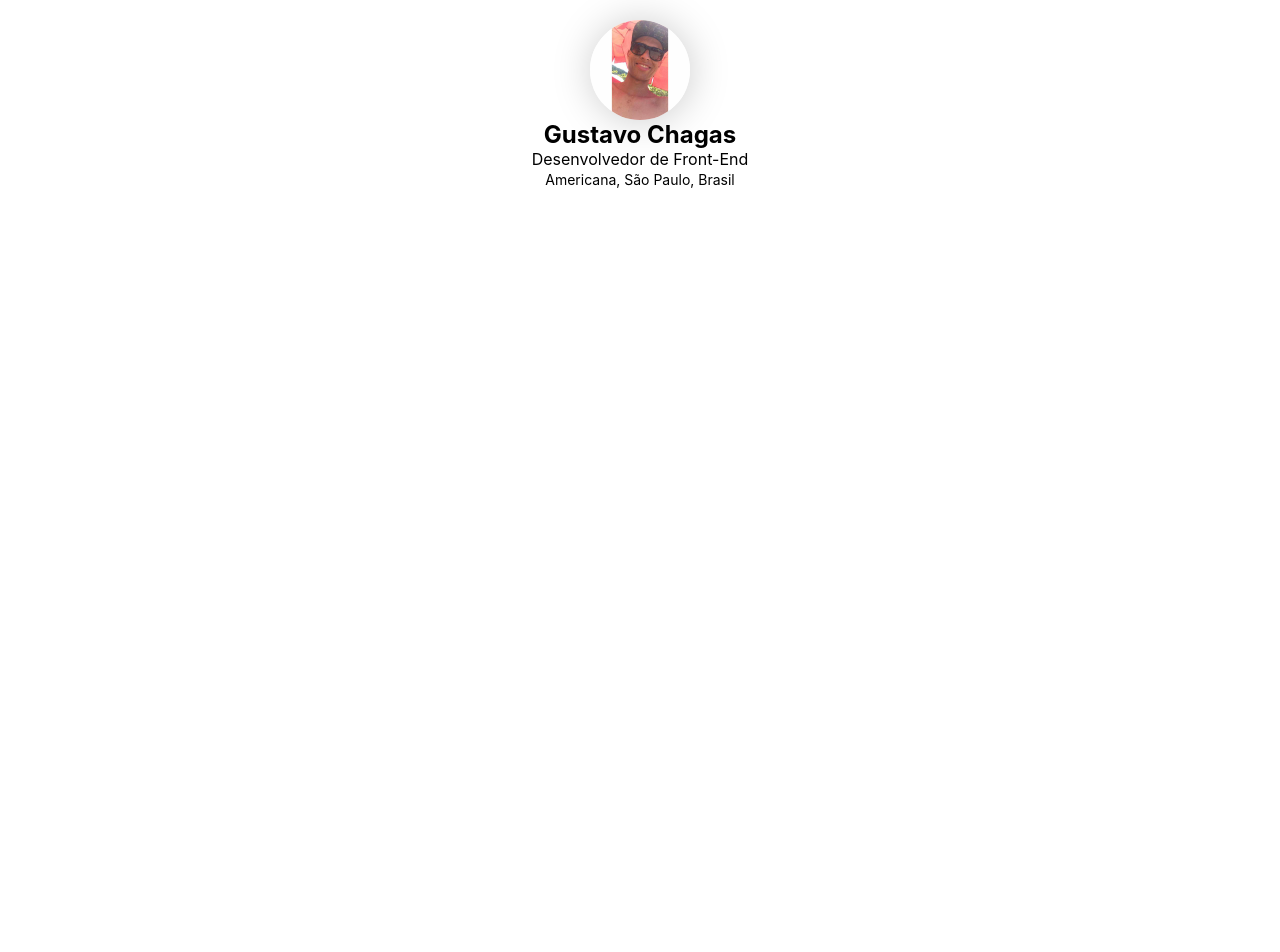
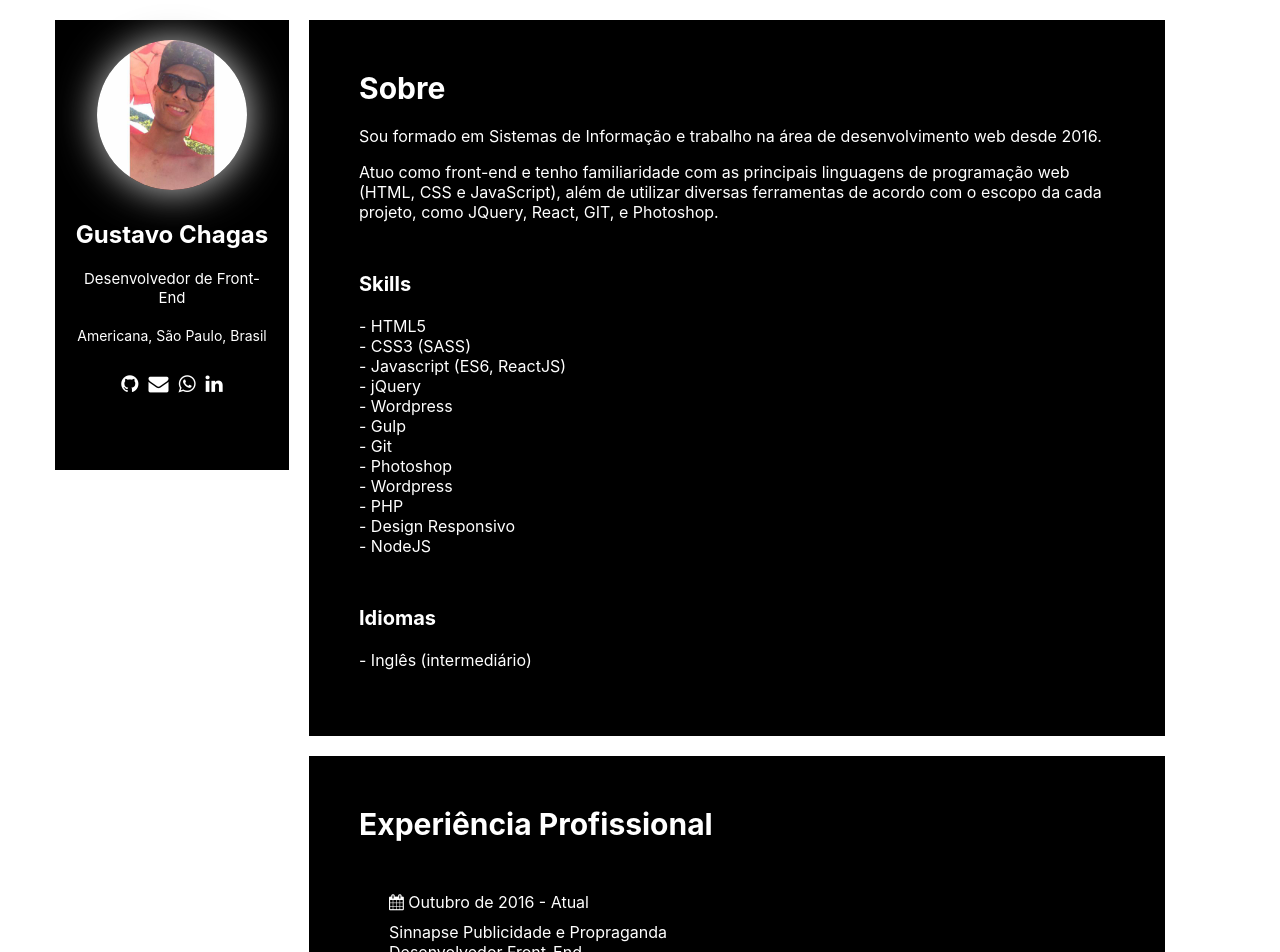
Before and after one commit to Gustavochagas/portfolio, a React (Create React App) app: page / in a window 1280 px wide. Shown: the top 952 px of the page. Before the commit the page ends 800 px from the top, so only its background shows below. Built offline with nearby package versions, Linux system fonts and the light colour scheme; the HTML template or start-up script is replaced by a standard one.

Commit message:
Add some infos

```diff
--- a/package.json
+++ b/package.json
@@ -5,6 +5,7 @@
   "homepage": "https://gustavochagas.github.io/portfolio",
   "dependencies": {
     "gh-pages": "^2.0.1",
+    "font-awesome": "^4.7.0",
     "react": "^16.7.0",
     "react-dom": "^16.7.0",
     "react-scripts": "2.1.3",
--- a/src/App.js
+++ b/src/App.js
@@ -1,12 +1,18 @@
 import React, { Fragment, Component } from 'react';
 
 import LeftPart from './components/home/leftPart';
+import MiddlePart from './components/home/middlePart';
 
 class App extends Component {
   render() {
     return (
       <Fragment>
-        <LeftPart />
+        <div className="container">
+          <div className="person">
+            <LeftPart />
+            <MiddlePart />
+          </div>
+        </div>
       </Fragment>
     );
   }
--- a/src/components/home/leftPart.js
+++ b/src/components/home/leftPart.js
@@ -3,6 +3,8 @@ import React, { Fragment, Component } from 'react';
 import LeftPartStyles from './style';
 
 import profilePicture from '../../assets/images/profile.jpg';
+
+import 'font-awesome/css/font-awesome.css';
 
 class LeftPart extends Component {
   render() {
@@ -17,6 +19,18 @@ class LeftPart extends Component {
                 <h2>Gustavo Chagas</h2>
                 <p>Desenvolvedor de Front-End</p>
                 <span>Americana, São Paulo, Brasil</span>
+                <a href="https://github.com/Gustavochagas" target="_blank"  rel="noopener noreferrer" className="leftpart__links">
+                  <i className="fa fa-github"></i>
+                </a>
+                <a href="mailto:gustavochagasb@gmail.com" target="_blank"  rel="noopener noreferrer" className="leftpart__links">
+                  <i className="fa fa-envelope"></i>
+                </a>
+                <a href="https://web.whatsapp.com/send?phone=5519982537760&amp" target="_blank"  rel="noopener noreferrer" className="leftpart__links">
+                  <i className="fa fa-whatsapp"></i>
+                </a>
+                <a href="https://www.linkedin.com/in/gustavo-chagas-578706107/" target="_blank"  rel="noopener noreferrer" className="leftpart__links">
+                  <i className="fa fa-linkedin"></i>
+                </a>
             </div>
         </div>
       </Fragment>
--- /dev/null
+++ b/src/components/home/middlePart.js
@@ -0,0 +1,25 @@
+import React, { Fragment, Component } from 'react';
+
+import 'font-awesome/css/font-awesome.css';
+
+import About from './middlepart/about';
+import Professional from './middlepart/professional';
+import Scholl from './middlepart/scholl';
+import Portfolio from './middlepart/portfolio';
+
+class MiddlePart extends Component {
+  render() {
+    return (
+      <Fragment>
+          <div className="middlepart">
+            <About />
+            <Professional />
+            <Scholl />
+            <Portfolio />
+          </div>
+      </Fragment>
+    );
+  }
+}
+
+export default MiddlePart;
--- /dev/null
+++ b/src/components/home/middlepart/about.js
@@ -0,0 +1,40 @@
+import React, { Fragment, Component } from 'react';
+
+class About extends Component {
+  render() {
+    return (
+      <Fragment>
+        <div className="item">
+          <div>
+            <h2>Sobre</h2>
+            <p>Sou formado em Sistemas de Informação e trabalho na área de desenvolvimento web desde 2016.</p>
+            <p>Atuo como front-end e tenho familiaridade com as principais linguagens de programação web (HTML, CSS e JavaScript), além de utilizar diversas ferramentas de acordo com o escopo da cada projeto, como JQuery, React, GIT, e Photoshop.</p>
+
+            <h2 className="mini">Skills</h2>
+            <ul>
+              <li>- HTML5</li>
+              <li>- CSS3 (SASS)</li>
+              <li>- Javascript (ES6, ReactJS)</li>
+              <li>- jQuery</li>
+              <li>- Wordpress</li>
+              <li>- Gulp</li>
+              <li>- Git</li>
+              <li>- Photoshop</li>
+              <li>- Wordpress</li>
+              <li>- PHP</li>
+              <li>- Design Responsivo</li>
+              <li>- NodeJS</li>
+            </ul>
+
+            <h2 className="mini">Idiomas</h2>
+            <ul>
+              <li>- Inglês (intermediário)</li>
+            </ul>
+          </div>
+        </div>
+      </Fragment>
+    );
+  }
+}
+
+export default About;
--- /dev/null
+++ b/src/components/home/middlepart/portfolio.js
@@ -0,0 +1,18 @@
+import React, { Fragment, Component } from 'react';
+
+class Portfolio extends Component {
+  render() {
+    return (
+      <Fragment>
+        <div className="item">
+          <div>
+            <h2>Portfólio</h2>
+            <p>Em breve...</p>
+          </div>
+        </div>
+      </Fragment>
+    );
+  }
+}
+
+export default Portfolio;
--- /dev/null
+++ b/src/components/home/middlepart/professional.js
@@ -0,0 +1,45 @@
+import React, { Fragment, Component } from 'react';
+
+import 'font-awesome/css/font-awesome.css';
+
+
+class Professional extends Component {
+  render() {
+    return (
+      <Fragment>
+        <div className="item">
+          <div>
+            <h2>Experiência Profissional</h2>
+            <div className="works">
+              <span className="date"><i className="fa fa-calendar"></i> Outubro de 2016 - Atual</span>
+              <span className="company">Sinnapse Publicidade e Propraganda</span>
+              <span className="position">Desenvolvedor Front-End</span>
+              <ul>
+                <li>- HTML5</li>
+                <li>- CSS3 (SASS)</li>
+                <li>- Javascript (ES6, ReactJS)</li>
+                <li>- jQuery</li>
+                <li>- Wordpress</li>
+                <li>- Gulp</li>
+                <li>- Github</li>
+                <li>- Photoshop</li>
+                <li>- Wordpress</li>
+              </ul>
+            </div>
+            <div className="works">
+              <span className="date"><i className="fa fa-calendar"></i> Outubro de 2014 - setembro de 2016 (2 anos)</span>
+              <span className="company">MicroWork Softwares</span>
+              <span className="position">Suporte Técnico</span>
+              <ul>
+                <li>- Suporte ao cliente através do telefone e chat online referente aos sistemas da empresa</li>
+                <li>- Consultas e Scripts no Banco de Dados Postgres, utilizando o Pl/pgSQL</li>
+              </ul>
+            </div>
+          </div>
+        </div>
+      </Fragment>
+    );
+  }
+}
+
+export default Professional;
--- /dev/null
+++ b/src/components/home/middlepart/scholl.js
@@ -0,0 +1,19 @@
+import React, { Fragment, Component } from 'react';
+
+class Scholl extends Component {
+  render() {
+    return (
+      <Fragment>
+        <div className="item">
+          <div>
+            <h2>Formação</h2>
+            <p className="faculdade">Centro Universitário Salesiano de São Paulo</p>
+            <p className="curso">Bacharelado em Sistemas de Informação, Gestão de Sistemas de Informação · (2014 - 2017)</p>
+          </div>
+        </div>
+      </Fragment>
+    );
+  }
+}
+
+export default Scholl;
--- a/src/components/home/style.js
+++ b/src/components/home/style.js
@@ -1,17 +1,29 @@
 import { createGlobalStyle } from 'styled-components';
 
 const LeftPartStyles = createGlobalStyle`
+  .person {
+      display: flex;
+      flex-wrap: wrap;
+      width: 100%;
+  }
+
   .leftpart {
       display: flex;
       padding: 20px;
       justify-content: center;
+      width: 20%;
+      height: 450px;
+      background: #000;
+      margin: 20px 0;
+      position: sticky;
+      top: 20px;
 
       .leftpart__top {
         text-align: center;
 
         .picture {
-            width: 100px;
-            height: 100px;
+            width: 150px;
+            height: 150px;
             margin: 0 auto;
             border-radius: 50%;
             box-shadow: 1px 1px 39px 0px rgba(204,204,204,1);
@@ -26,18 +38,124 @@ const LeftPartStyles = createGlobalStyle`
 
         h2 {
             margin: 0;
+            margin-top: 30px;
+            margin-bottom: 20px;
+            color: #fff;
         }
 
         p {
             margin: 0;
+            margin-bottom: 20px;
+            font-size: 15px;
+            color: #fff;
         }
 
         span {
+            color: #fff;
             margin: 0;
+            margin-bottom: 20px;
             font-size: 14px;
+            display: block;
+            width: 100%;
+        }
+
+        .leftpart__links {
+            display: inline-block;
+            margin: 10px 5px;
+            color: #fff;
+            transition: all .2s ease-in-out;
+
+            i {
+                font-size: 20px;
+            }
+
+            &:hover {
+                color: #ff0000;
+            }
         }
       }
-  }
+    }
+
+    .middlepart {
+        width: calc(80% - 40px);
+
+        .item {
+            background: #000;
+            margin: 20px;
+            padding: 50px;
+            display: flex;
+            align-items: center;
+
+            div {
+                width: 100%;
+            }
+        }
+
+        h2 {
+            margin: 0;
+            margin-bottom: 20px;
+            color: #fff;
+            font-size: 30px;
+
+            &.mini {
+                font-size: 20px;
+                margin-top: 50px;
+            }
+        }
+
+        p {
+            margin-bottom: 20px;
+            font-size: 16px;
+            color: #fff;
+
+            &:not(:last-child) {
+                margin-bottom: 15px;
+            }
+        }
+
+        span {
+            display: block;
+            width: 100%;
+            color: #fff;
+
+            &.date {
+                margin-bottom: 10px;
+            }
+        }
+
+        .works {
+            padding-left: 30px;
+            padding: 30px;
+            border-bottom: 1px solid rgba(255,255,255,0.4);
+            width: 100%;
+        }
+
+        ul {
+            padding: 0;
+            list-style: none;
+
+            li {
+                color: #fff;
+            }
+        }
+    }
+
+    @media only screen and (max-width: 1024px) {
+        .leftpart {
+            width: 100%;
+            position: relative;
+            top: 0;
+            margin-bottom: 0;
+        }
+
+        .middlepart {
+            width: 100%;
+
+            .item {
+                margin: 10px 0;
+            }
+        }
+    }
 `;
 
 export default LeftPartStyles;
--- a/src/index.css
+++ b/src/index.css
@@ -8,7 +8,19 @@ body {
   -moz-osx-font-smoothing: grayscale;
 }
 
+* {
+  box-sizing: border-box;
+}
+
 code {
   font-family: source-code-pro, Menlo, Monaco, Consolas, "Courier New",
     monospace;
 }
+
+.container {
+  position: relative;
+  width: 100%;
+  max-width: 1200px;
+  margin: 0 auto;
+  padding: 0 15px;
+}
```
Also changed, not shown: 1 other file (tests, documents, lock files or other folders).
